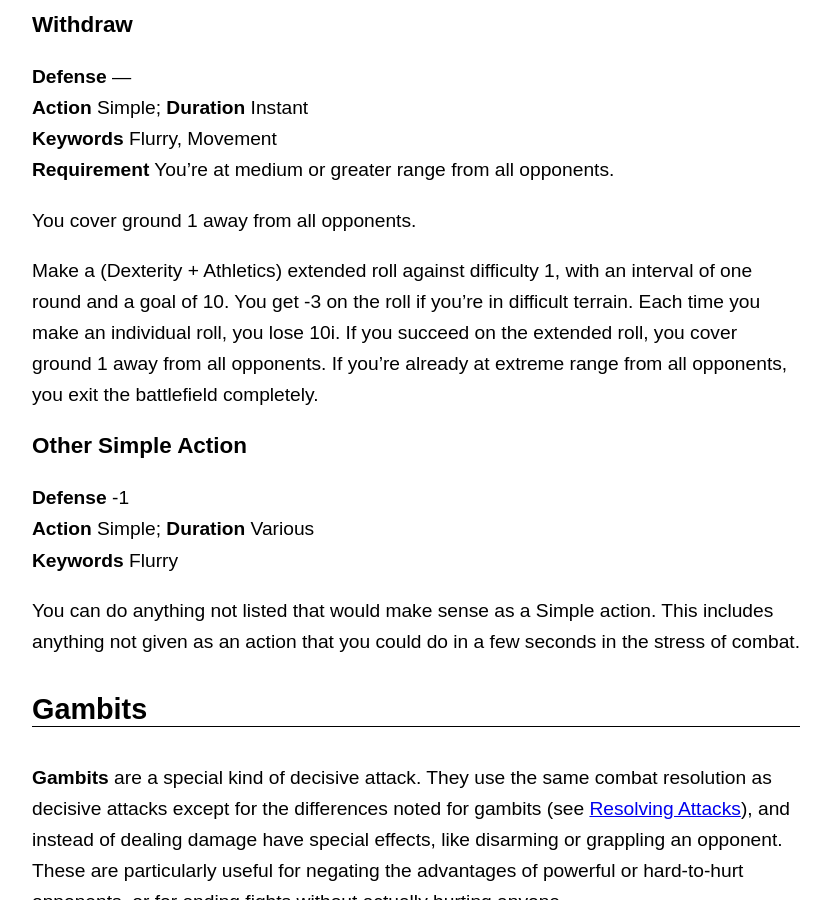
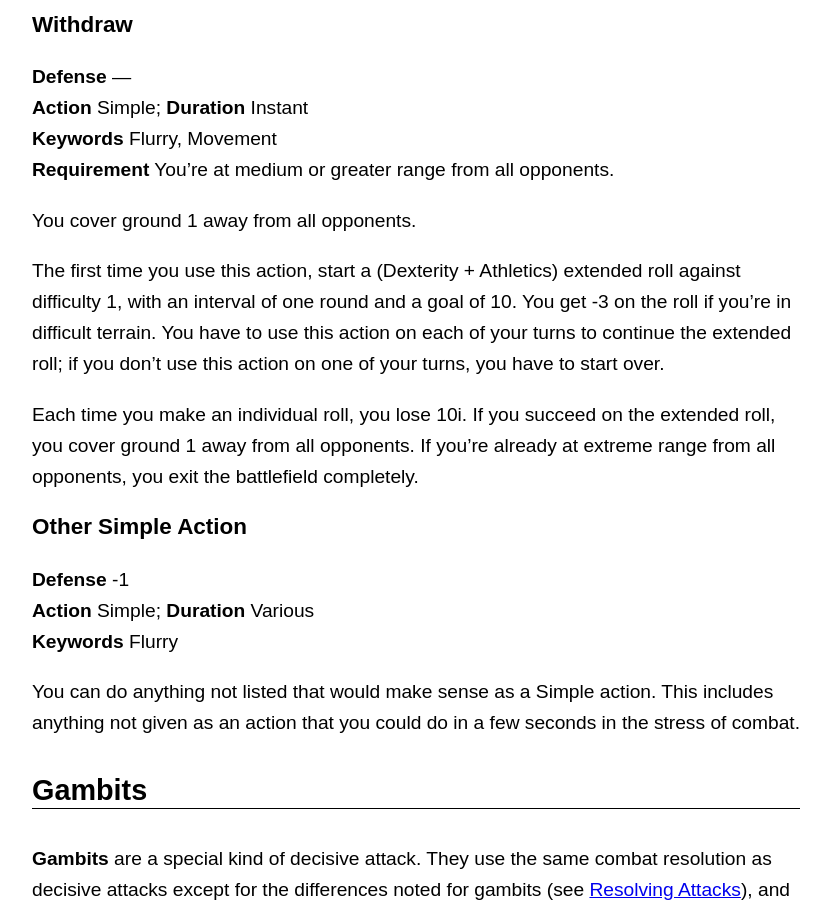
Before and after one commit to lost-egg/lost-egg.github.io, a Jekyll site: the page built from combat.md, in a window 1280 px wide and 900 px high, scrolled down 11448 px. Shown: the whole window, without its empty margins (224-1055 px from the left). Built offline with Jekyll 4.4.1, drawn with Linux system fonts in a browser that asks for light colours.

Commit message:
Tweak Withdraw wording

```diff
--- a/combat.md
+++ b/combat.md
@@ -258,7 +258,9 @@ Cover is limited as makes sense given the actual terrain. For example, if you're
 
 You cover ground 1 away from all opponents.
 
-Make a (Dexterity + Athletics) extended roll against difficulty 1, with an interval of one round and a goal of 10. You get -3 on the roll if you're in difficult terrain. Each time you make an individual roll, you lose 10i. If you succeed on the extended roll, you cover ground 1 away from all opponents. If you're already at extreme range from all opponents, you exit the battlefield completely.
+The first time you use this action, start a (Dexterity + Athletics) extended roll against difficulty 1, with an interval of one round and a goal of 10. You get -3 on the roll if you're in difficult terrain. You have to use this action on each of your turns to continue the extended roll; if you don't use this action on one of your turns, you have to start over.
+
+Each time you make an individual roll, you lose 10i. If you succeed on the extended roll, you cover ground 1 away from all opponents. If you're already at extreme range from all opponents, you exit the battlefield completely.
 
 ### Other Simple Action
 
```
